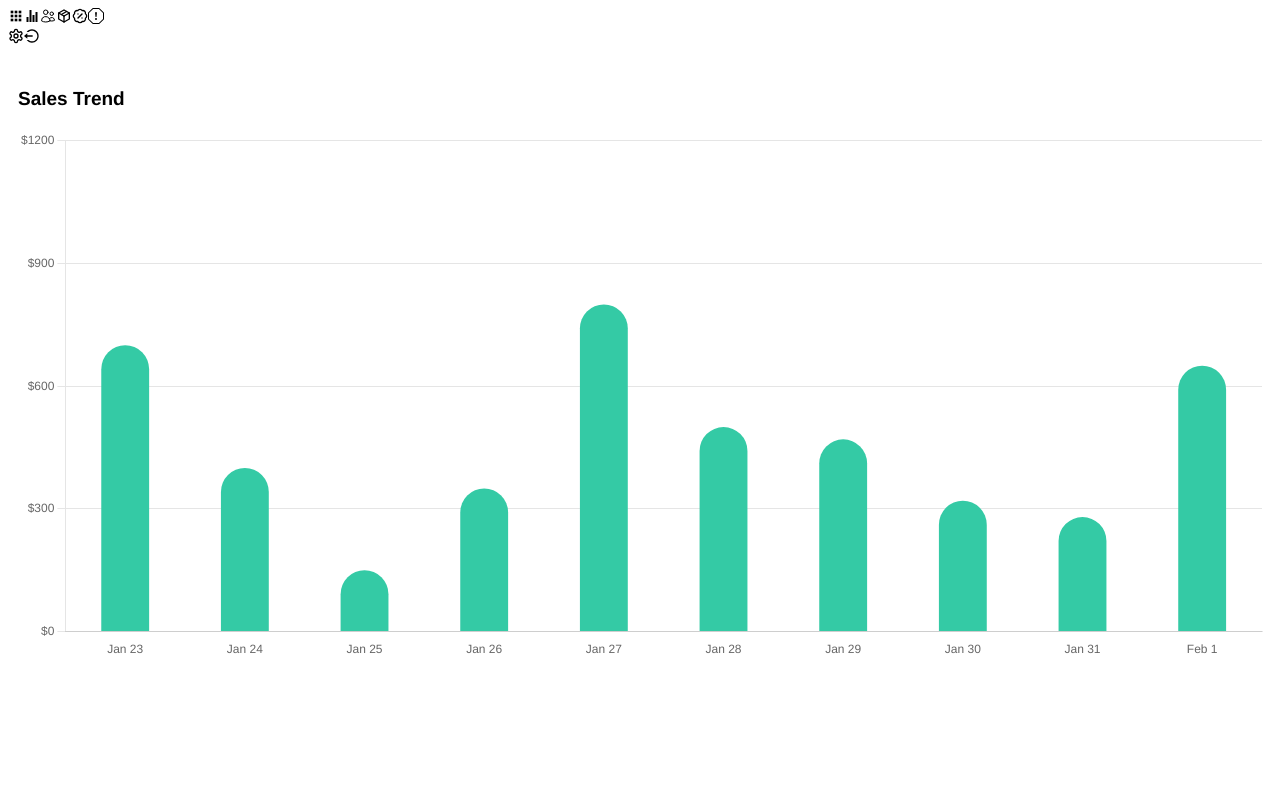
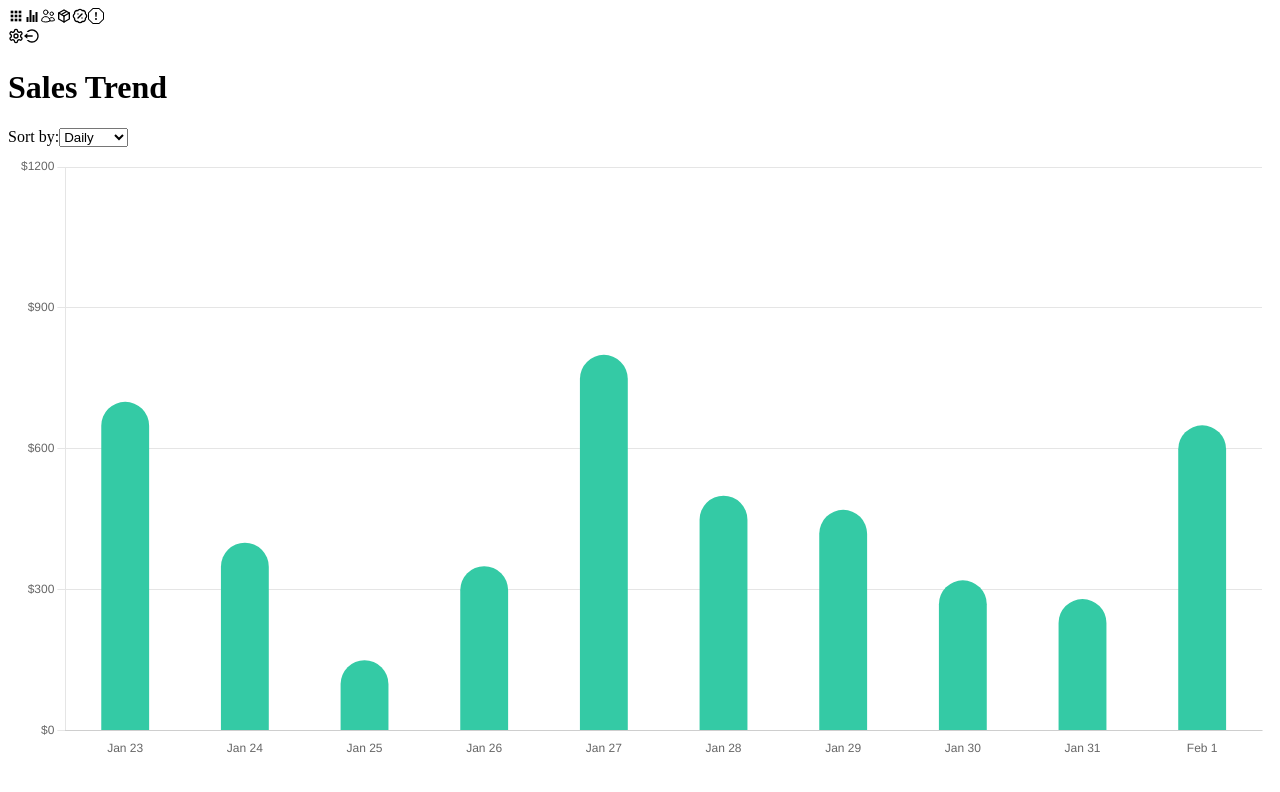
Before and after one commit to vicktor349/admin-dashboard, a Next.js app: page / in a window 1280 px wide. Shown: the top 792 px of the page. Built offline with nearby package versions, Linux system fonts and the light colour scheme.

Commit message:
Changed file name and included sort dropdown

```diff
--- a/components/BarChart.js
+++ b/components/TrendSales.js
@@ -1,7 +1,7 @@
 import React, { useEffect, useState } from 'react';
 import { Chart } from 'chart.js/auto';
 
-const BarChart = () =>
+const TrendSales = () =>
 {
     const [chartData, setChartData] = useState([700, 400, 150, 350, 800, 500, 470, 320, 280, 650]);
     const [currentDay, setCurrentDay] = useState(getCurrentDay());
@@ -63,19 +63,7 @@ const BarChart = () =>
                     tooltip: {
                         enabled: false
                     },
-                    title: {
-                        display: true,
-                        text: "Sales Trend",
-                        align: "start",
-                        padding: {
-                            top: 20,
-                            bottom: 30,
-                        },
-                        font: {
-                            size: 19,
-                        },
-                        color: "black"
-                    },
+
                 },
                 scales: {
                     x: {
@@ -113,10 +101,23 @@ const BarChart = () =>
     }
 
     return (
-        <div className='border border-borderColor pt-0 rounded-xl shadow-xl h-[55vh] w-[55vw]'>
-            <canvas id='myChart'></canvas>
+        <div className="w-[50rem]">
+            <div className='border border-borderColor pt-0 rounded-xl shadow-xl w-full'>
+                <div className='flex mx-6 items-center'>
+                    <h1 className="text-xl py-6">Sales Trend</h1>
+                    <div className="ml-auto">
+                        <span className='mr-4'>Sort by:</span>
+                        <select name="select" id="" className='border border-1 rounded-3xl hover:cursor-pointer p-2 bg-transparent'>
+                            <option value="daily">Daily</option>
+                            <option value="daily">Weekly</option>
+                            <option value="daily">Monthly</option>
+                        </select>
+                    </div>
+                </div>
+                <canvas id='myChart'></canvas>
+            </div>
         </div>
     );
 }
 
-export default BarChart;
+export default TrendSales;
--- a/pages/index.js
+++ b/pages/index.js
@@ -1,4 +1,4 @@
-import BarChart from "@/components/BarChart";
+import TrendSales from "@/components/TrendSales";
 import SideNavbar from "@/components/SideNavbar";
 import Head from "next/head";
 export default function Home()
@@ -13,7 +13,7 @@ export default function Home()
           <SideNavbar />
         </div>
         <div className="col-start-2 col-end-8 mt-5">
-          <BarChart />
+          <TrendSales />
         </div>
       </main>
     </div>
```
